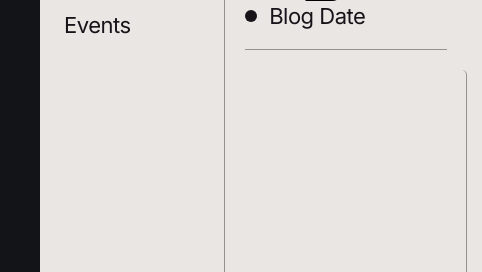
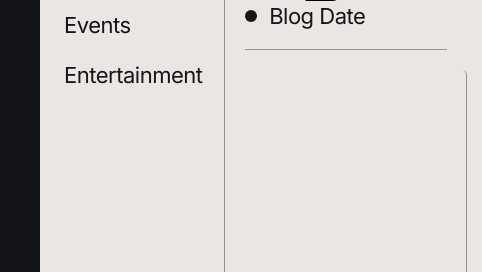
Before and after one commit to faris-marhoon-nv22136/NCST-NEWS, a plain HTML site: page index.html in a window 1280 px wide. Shown: the part 176-448 px from the top of the page, 0-482 px from the left. Drawn offline with Linux system fonts and the light colour scheme; a web font is replaced by a local one.

Commit message:
Update index.html

```diff
--- a/index.html
+++ b/index.html
@@ -17,6 +17,7 @@
             </a>
             <a href="#blog" class="blog-menu" onclick="shakeSection('blog-section')">Blog</a>
             <a href="#entertainment" class="blog-menu" onclick="shakeSection('entertainment-section')">Events</a>
+            <a href="/entertainment.html" class="blog-menu">Entertainment</a>
             <a href="#" class="blog-menu subscribe">NCST</a>
         </div>
         <div class="blog-header blog-is-sticky">
```
